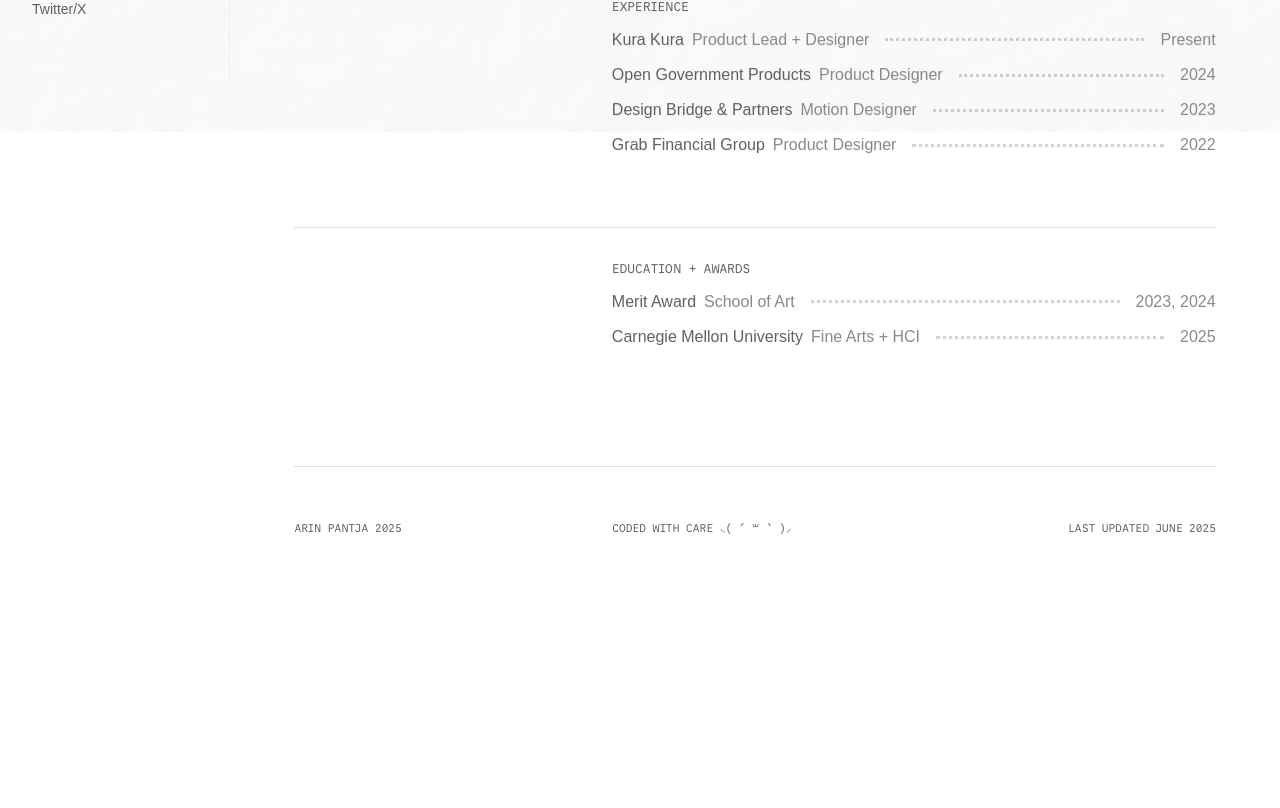
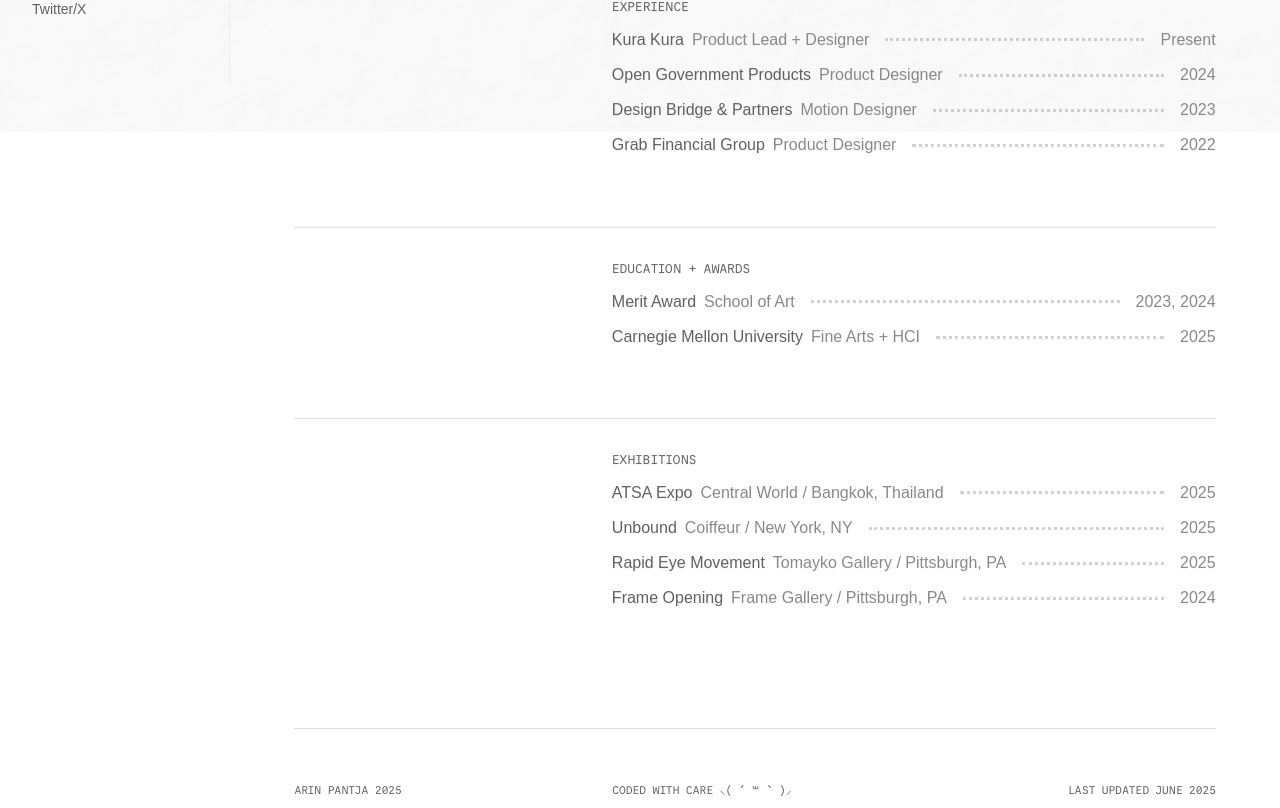
Before and after one commit to frostyzp/portfolio, a React (Vite) app: page /about in a window 1280 px wide. Shown: the part 748-1556 px from the top of the page. Before the commit the page ends 1294 px from the top, so only its background shows below. Built offline with nearby package versions, Linux system fonts and the light colour scheme; a web font is replaced by a local one.

Commit message:
about page tweaks, copywriting

```diff
--- a/src/components/Sidebar.jsx
+++ b/src/components/Sidebar.jsx
@@ -405,7 +405,7 @@ const Sidebar = () => {
         >
           <motion.li variants={itemVariants}>
           <StyledLink to="/web-experiments">
-          <span className="link-text">Code / Creative Tech</span>
+          <span className="link-text">Creative Tech</span>
               <span className="link-image">
                 <img src="/assets/doodles/arrowA.gif" alt="icon" style={{width: '36px', height: '36px'}} loading="lazy" />
               </span>
--- a/src/pages/About.jsx
+++ b/src/pages/About.jsx
@@ -194,6 +194,52 @@ const About = () => {
         </section>
       </FadeInWhenVisible>
 
+
+      <FadeInWhenVisible>
+        <section className="section">
+          <hr className="divider" />
+          <div className="section-text">
+            <p className="supportingText">EXHIBITIONS</p>
+
+            <ItemRow className="distort-hover">
+              <ItemLeft>
+                <ItemTitle><a href="" target="_blank" rel="noopener noreferrer">ATSA Expo</a></ItemTitle>
+                <ItemDesc>Central World / Bangkok, Thailand</ItemDesc>
+              </ItemLeft>
+              <ItemDivider />
+              <ItemYear>2025</ItemYear>
+            </ItemRow>
+
+            <ItemRow className="distort-hover">
+              <ItemLeft>
+                <ItemTitle><a href="" target="_blank" rel="noopener noreferrer">Unbound</a></ItemTitle>
+                <ItemDesc>Coiffeur / New York, NY</ItemDesc>
+              </ItemLeft>
+              <ItemDivider />
+              <ItemYear>2025</ItemYear>
+            </ItemRow>
+
+            <ItemRow className="distort-hover">
+              <ItemLeft>
+                <ItemTitle><a href="" target="_blank" rel="noopener noreferrer">Rapid Eye Movement</a></ItemTitle>
+                <ItemDesc>Tomayko Gallery / Pittsburgh, PA</ItemDesc>
+              </ItemLeft>
+              <ItemDivider />
+              <ItemYear>2025</ItemYear>
+            </ItemRow>
+
+            <ItemRow className="distort-hover">
+              <ItemLeft>
+                <ItemTitle><a href="" target="_blank" rel="noopener noreferrer">Frame Opening</a></ItemTitle>
+                <ItemDesc>Frame Gallery / Pittsburgh, PA</ItemDesc>
+              </ItemLeft>
+              <ItemDivider />
+              <ItemYear>2024</ItemYear>
+            </ItemRow>
+          </div>
+        </section>
+      </FadeInWhenVisible>
+
       <Footer />
     </div>
   );
```
